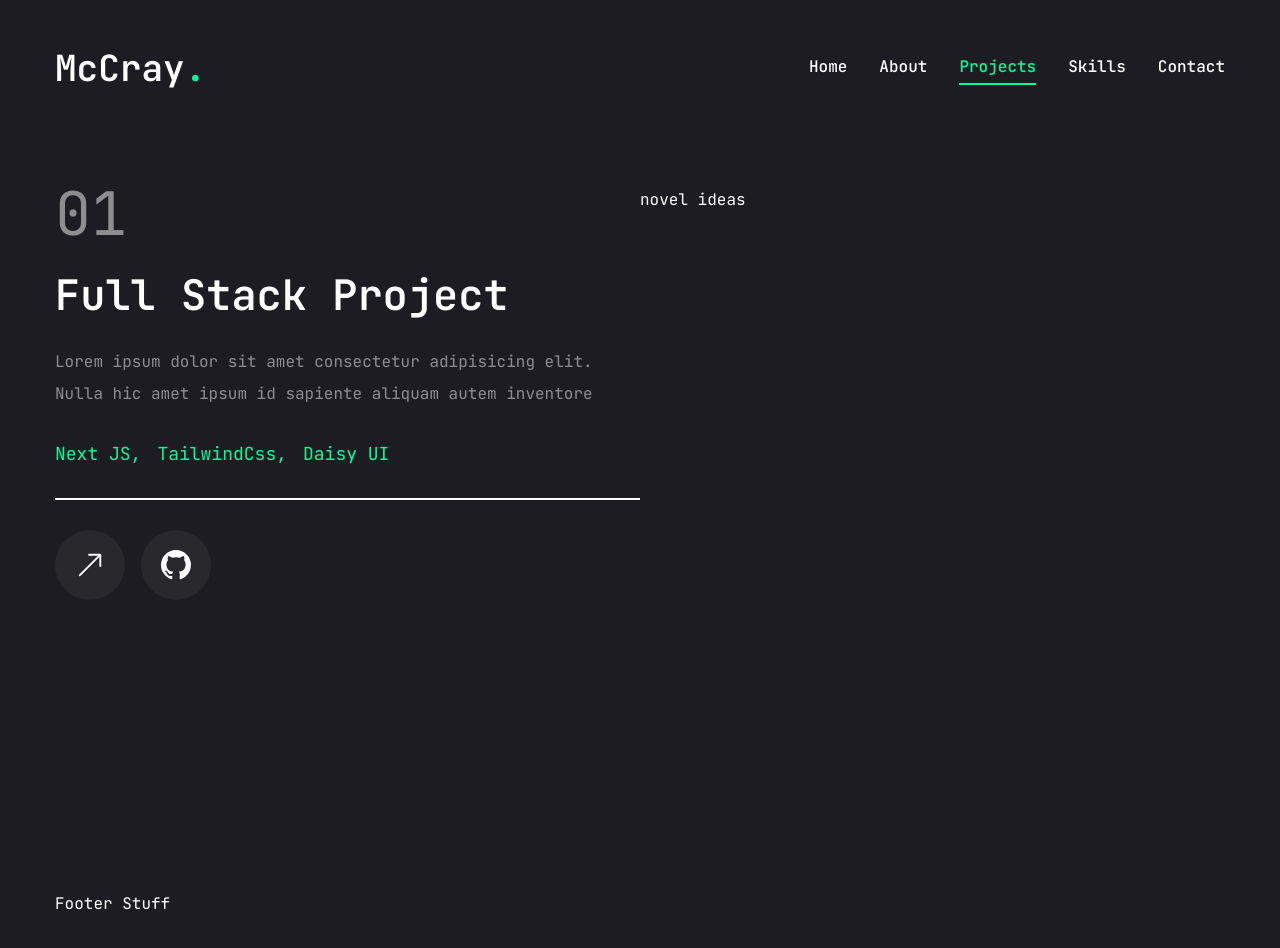
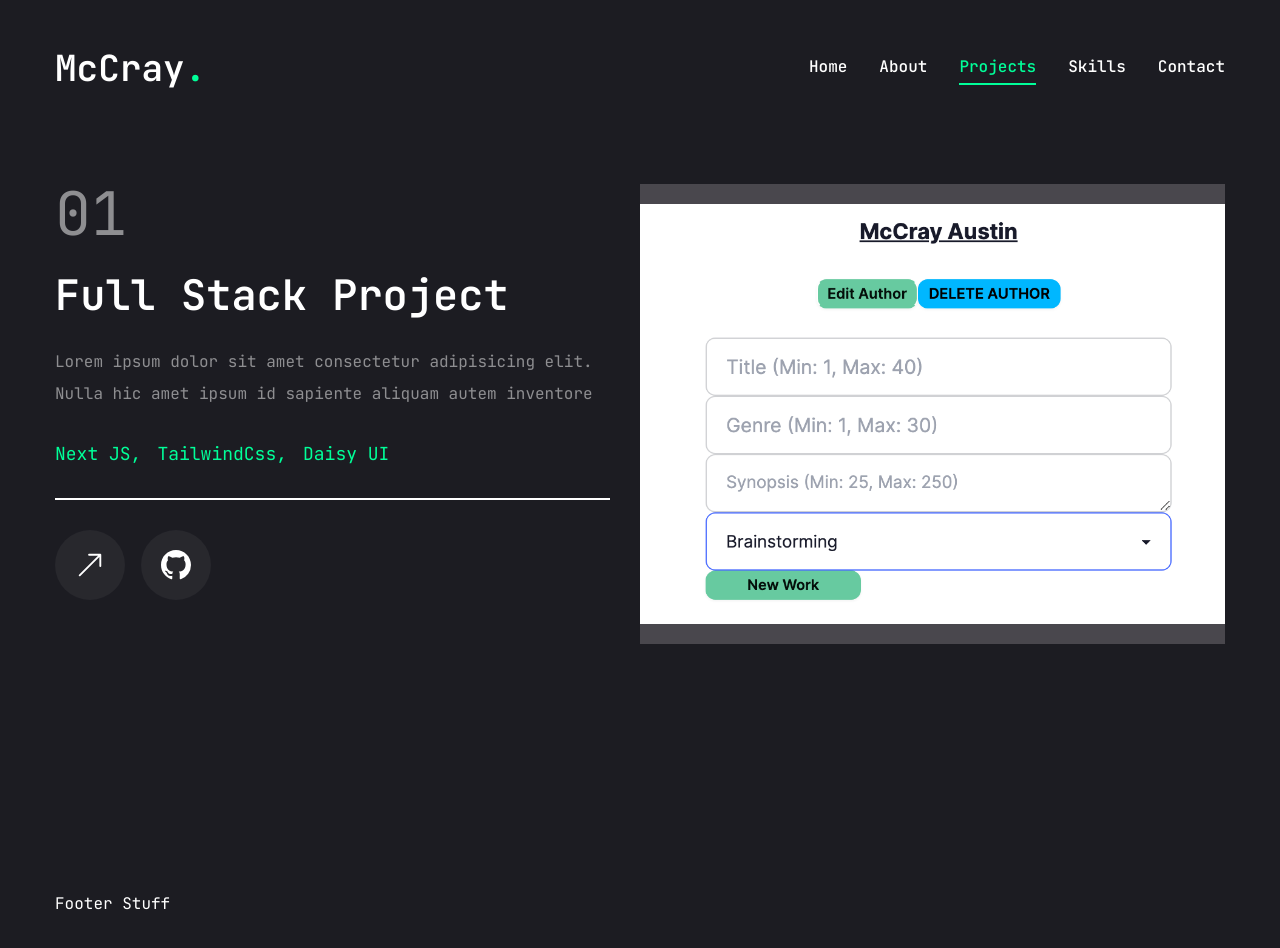
Before and after one commit to mmaustin/mccray-portfolio, a Next.js app in the folder next-portfolio/: page /projects in a window 1280 px wide. Shown: the top 948 px of the page. Built offline with nearby package versions, Linux system fonts and the light colour scheme.

Commit message:
Fixed prop errors on next image images

```diff
--- a/next-portfolio/app/projects/page.jsx
+++ b/next-portfolio/app/projects/page.jsx
@@ -47,7 +47,7 @@
       { name: "React Hooks," },
       { name: "Material UI" }
     ],
-    image: '/novel-ideas.png',
+    image: '/random-history.png',
     live: "https://random-history.onrender.com",
     github: "https://github.com/mmaustin/random-history",
   },
@@ -67,7 +67,7 @@
   return (
     <div className="min-h-[80vh] flex flex-col justify-center py-12 lg:px-0">
       <div className="container mx-auto">
-        <div className="flex flex-col lg:flex-row lg:gap-[30px">
+        <div className="flex flex-col lg:flex-row lg:gap-[30px]">
           <div className="w-full lg:w-[50%] lg:h-[460px] flex flex-col lg:justify-between order-2 lg:order-none">
             <div className="flex flex-col gap-[30px] h-[50%]">
               <div className="text-6xl leading-none text-white/50">{project?.num}</div>
@@ -114,8 +114,18 @@
             <Swiper spaceBetween={10} slidesPerView={1} className="lg:h-[520px] mb-12" onSlideChange={handleSlideChange}>
               {projects.map((project, i) => {
                 return (
-                  <SwiperSlide key={i}>
-                    {project.title}
+                  <SwiperSlide key={i} className="w-full">
+                    <div className="h-[460px] relative group flex justify-center items-center bg-pink-50/20">
+                      <div className="relative w-full h-full">
+                        <Image
+                          src={project.image}
+                          fill
+                          style={{ objectFit: "contain" }}
+                          className="object-cover"
+                          alt={project.title}
+                        />
+                      </div>
+                    </div>
                   </SwiperSlide>
                 )
               })}
```
